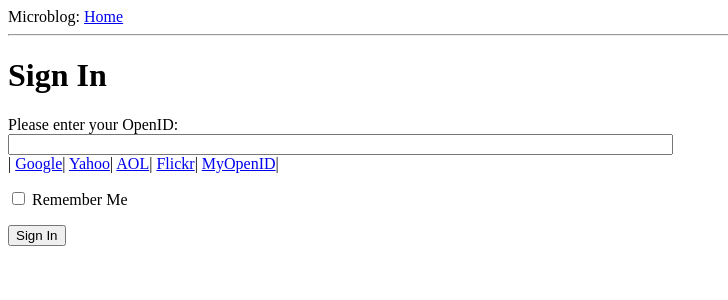
After one commit to andela-jugba/microblog, a Flask app: page /login in a window 1280 px wide. The commit adds this page. Shown: the top 300 px of the page, without its empty margins (0-728 px from the left). Run offline with Flask 2, Linux system fonts and the light colour scheme.

Commit message:
Finish basic login form

```diff
--- a/app/__init__.py
+++ b/app/__init__.py
@@ -1,4 +1,6 @@
 from flask import Flask
 
 app = Flask(__name__)
+app.config.from_object('config')
+
 from app import views
--- /dev/null
+++ b/app/forms.py
@@ -0,0 +1,7 @@
+from flask.ext.wtf import Form
+from wtforms import StringField, BooleanField
+from wtforms.validators import  DataRequired
+
+class LoginForm(Form):
+    openid = StringField('openid', validators= [DataRequired()])
+    remember_me = BooleanField('remember_me', default = False)
--- a/app/templates/base.html
+++ b/app/templates/base.html
@@ -11,6 +11,15 @@
       Microblog: <a href="/index">Home</a>
     </div>
     <hr>
+    {% with messages = get_flashed_messages() %}
+      {% if messages %}
+      <ul>
+        {% for message in messages%}
+          <li>{{ message }}</li>
+        {% endfor%}
+      </ul>
+      {% endif%}
+    {% endwith %}
     {% block content %} {% endblock %}
   <body>
 </html>
--- /dev/null
+++ b/app/templates/login.html
@@ -0,0 +1,37 @@
+{% extends "base.html" %}
+
+{% block content %}
+<script type="text/javascript">
+  function set_openid(openid, pr){
+    u = openid.search('<username>')
+    if (u != -1){
+      //OpenID requires username
+      user = prompt('Enter your ' + pr + ' username:')
+      openid = openid.substr(0,u) + user
+    }
+    form = document.forms['login'];
+    form.elements['openid'].value = openid
+  }
+</script>
+
+<h1>Sign In</h1>
+<form class="" action="" method="post", name="login">
+  {{ form.hidden_tag() }}
+  <p>
+    Please enter your OpenID: <br>
+    {{ form.openid(size = 80) }}<br>
+    {% for error in form.openid.errors %}
+      <span style="color: red;">[{{ error }}]</span>
+    {% endfor%}
+    |{% for pr in providers %}
+      <a href="javascript:set_openid('{{pr.url}}', '{{ pr.name }}');">{{pr.name}}</a>|
+    {% endfor %}
+  </p>
+  <p>
+    {{ form.remember_me }} Remember Me
+  </p>
+  <p>
+    <input type="submit" value="Sign In">
+  </p>
+</form>
+{% endblock %}
--- a/app/views.py
+++ b/app/views.py
@@ -1,5 +1,6 @@
-from flask import render_template
+from flask import render_template, flash, redirect
 from app import app
+from .forms import LoginForm
 
 @app.route("/")
 @app.route("/index")
@@ -20,3 +21,14 @@ def index():
                             title = 'Home',
                             user = user,
                             posts = posts )
+
+@app.route("/login", methods = ['GET','POST'])
+def login():
+    form = LoginForm()
+    if form.validate_on_submit():
+        flash('Login requested for OpenID=%s, remember_me= %s'%(form.openid.data, str(form.remember_me.data)))
+        return redirect('index')
+    return render_template('login.html',
+                            title = 'Sign In',
+                            form = form,
+                            providers = app.config['OPENID_PROVIDERS'])
```
Also changed, not shown: config.py (added, +9 -0 lines).
